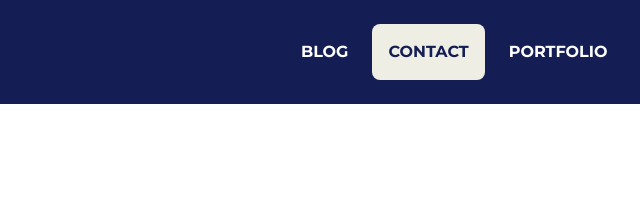
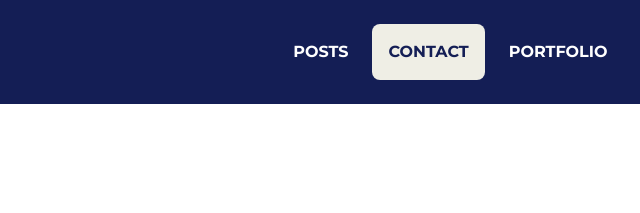
Before and after one commit to reecen96/reece-portfolio, a plain HTML site: page blog.html in a window 1280 px wide. Shown: the top 213 px of the page, 471-1111 px from the left. Drawn offline with nearby package versions, Linux system fonts and the light colour scheme.

```diff
--- a/blog.html
+++ b/blog.html
@@ -31,7 +31,7 @@
             </button>
             <div class="collapse navbar-collapse" id="navbarResponsive">
                <ul class="navbar-nav ml-auto">
-                 <li class="nav-item mx-0 mx-lg-1"><a class="nav-link py-3 px-0 px-lg-3 rounded js-scroll-trigger" href="#about">Blog</a></li>
+                 <li class="nav-item mx-0 mx-lg-1"><a class="nav-link py-3 px-0 px-lg-3 rounded js-scroll-trigger" href="#about">Posts</a></li>
                   <li class="nav-item mx-0 mx-lg-1"><a class="nav-link py-3 px-0 px-lg-3 rounded js-scroll-trigger" href="#contact">Contact</a></li>
                   <li class="nav-item mx-0 mx-lg-1"><a class="nav-link py-3 px-0 px-lg-3 rounded" href="/reece-portfolio">Portfolio</a></li>
                 <li class="nav-item mx-0 mx-lg-1"><a class="nav-link py-3 px-0 px-lg-3 rounded" href="/reece-portfolio/blog">Blog</a></li>
```
